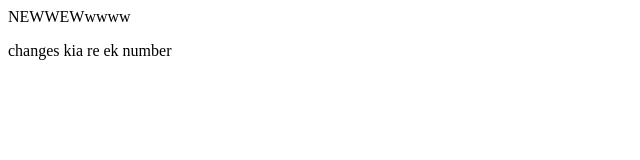
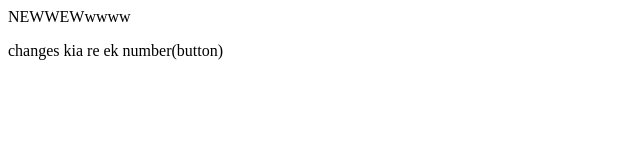
Before and after one commit to pranav200791/Test22, a plain HTML site: page index.html in a window 1280 px wide. Shown: the full height of the page, 0-640 px from the left. Drawn offline with Linux system fonts and the light colour scheme.

Commit message:
Button dala re

```diff
--- a/index.html
+++ b/index.html
@@ -1,2 +1,2 @@
 <p>NEWWEWwwww</p>
-<p>changes kia re ek number</p>
+<p>changes kia re ek number(button)</p>
```
